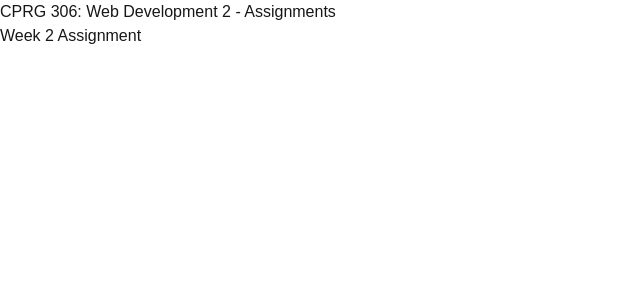
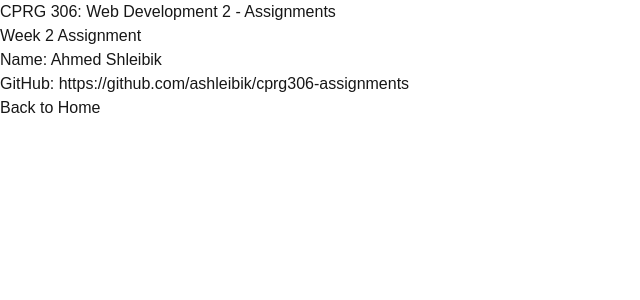
Before and after one commit to ashleibik/cprg306-assignments, a Next.js app: page /week-2 in a window 1280 px wide. Shown: the top 300 px of the page, without its empty margins (0-640 px from the left). Built offline with nearby package versions, Linux system fonts and the light colour scheme.

Commit message:
Render StudentInfo on Week 2 page

```diff
--- a/app/week-2/page.tsx
+++ b/app/week-2/page.tsx
@@ -1,10 +1,15 @@
 import Link from "next/link";
+import StudentInfo from "./student.info";
 
-export default function Home() {
+export default function Page() {
   return (
     <main>
       <h1>CPRG 306: Web Development 2 - Assignments</h1>
-      <Link href="/week-2">Week 2 Assignment</Link>
+      <h2>Week 2 Assignment</h2>
+
+      <StudentInfo />
+
+      <Link href="/">Back to Home</Link>
     </main>
   );
 }
```
